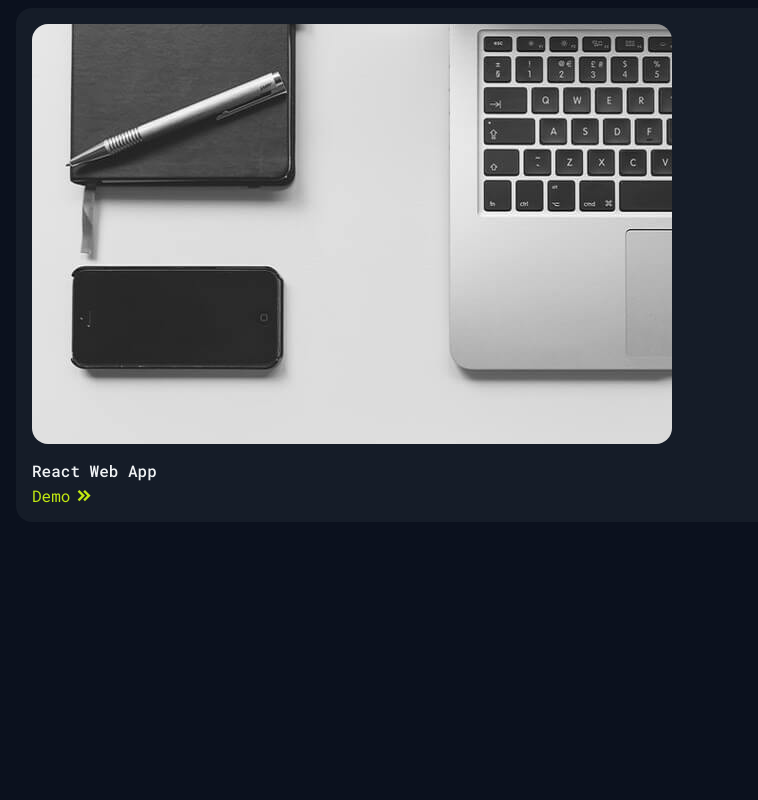
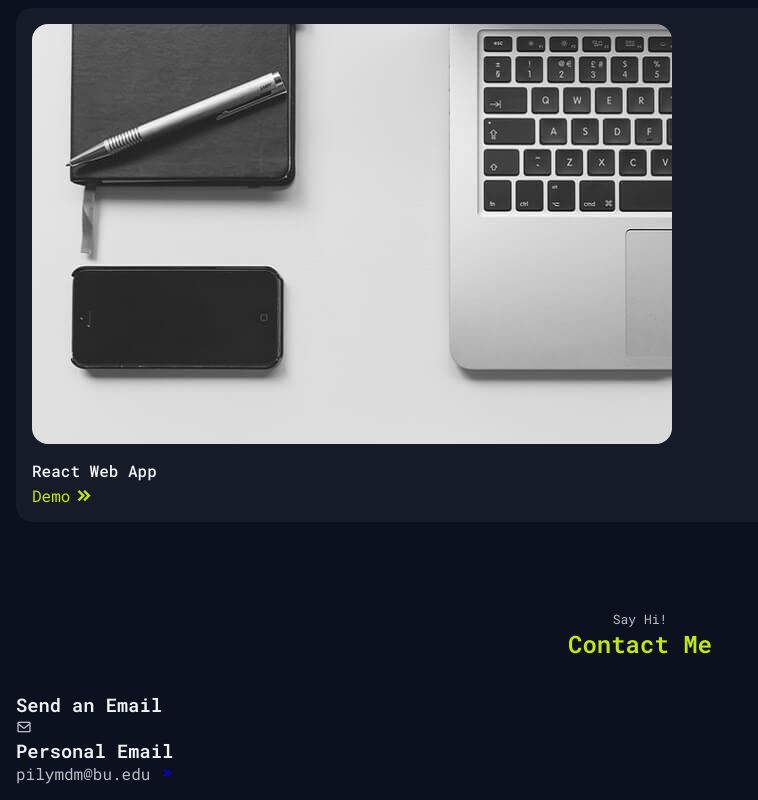
Before and after one commit to Pily01/personal-website, a plain HTML site: page index.html in a window 1280 px wide. Shown: the part 6136-6936 px from the top of the page, without its empty margins (0-758 px from the left). Before the commit the page ends 6674 px from the top, so only its background shows below. Drawn offline with nearby package versions, Linux system fonts and the light colour scheme.

Commit message:
feat: add contact section

```diff
--- a/index.html
+++ b/index.html
@@ -399,6 +399,32 @@
 
             </div>
         </section>
+
+        <!-- Contact -->
+        <section class="contact section" id="contact">
+            <span class="section__subtitle">Say Hi!</span>
+            <h2 class="section__title">Contact Me</h2>
+
+            <div class="contact__container container grid">
+                <div class="contact__content">
+                    <h3 class="contact__title">Send an Email</h3>
+
+                    <div class="contact__info">
+                        <div class="contact__card">
+                            <i class="bx bx-envelope contact__card-icon"></i>
+                            <h3 class="contact__card-title">Personal Email</h3>
+                            <span class="contact__card-data">
+                                pilymdm@bu.edu
+                            </span>
+                            <a href="mailto:pilymdm@bu.edu" target="_blank" class="contact__button">
+                                <i class="bx bx-chevrons-right contact__button-icon"></i>
+                            </a>
+                        </div>
+                    </div>
+                </div>
+            </div>
+
+        </section>
     </main>
 
 
```
